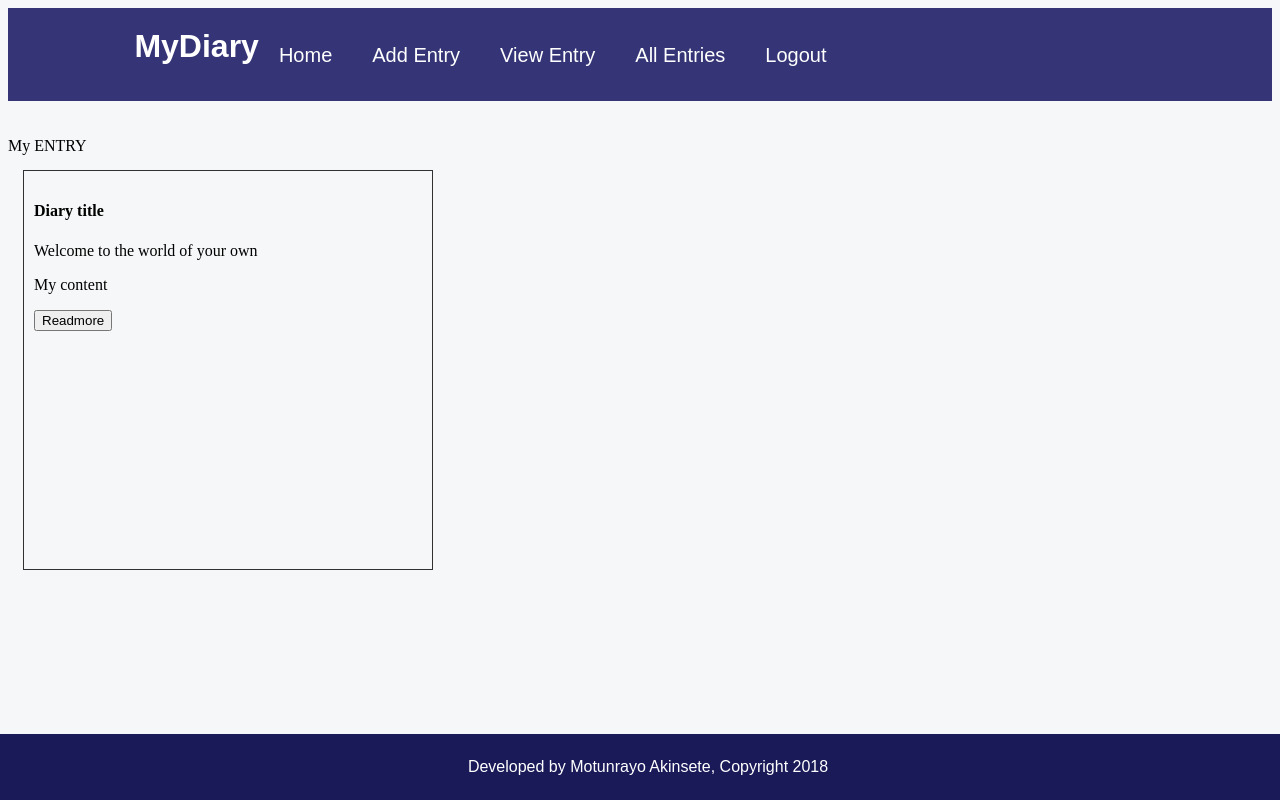
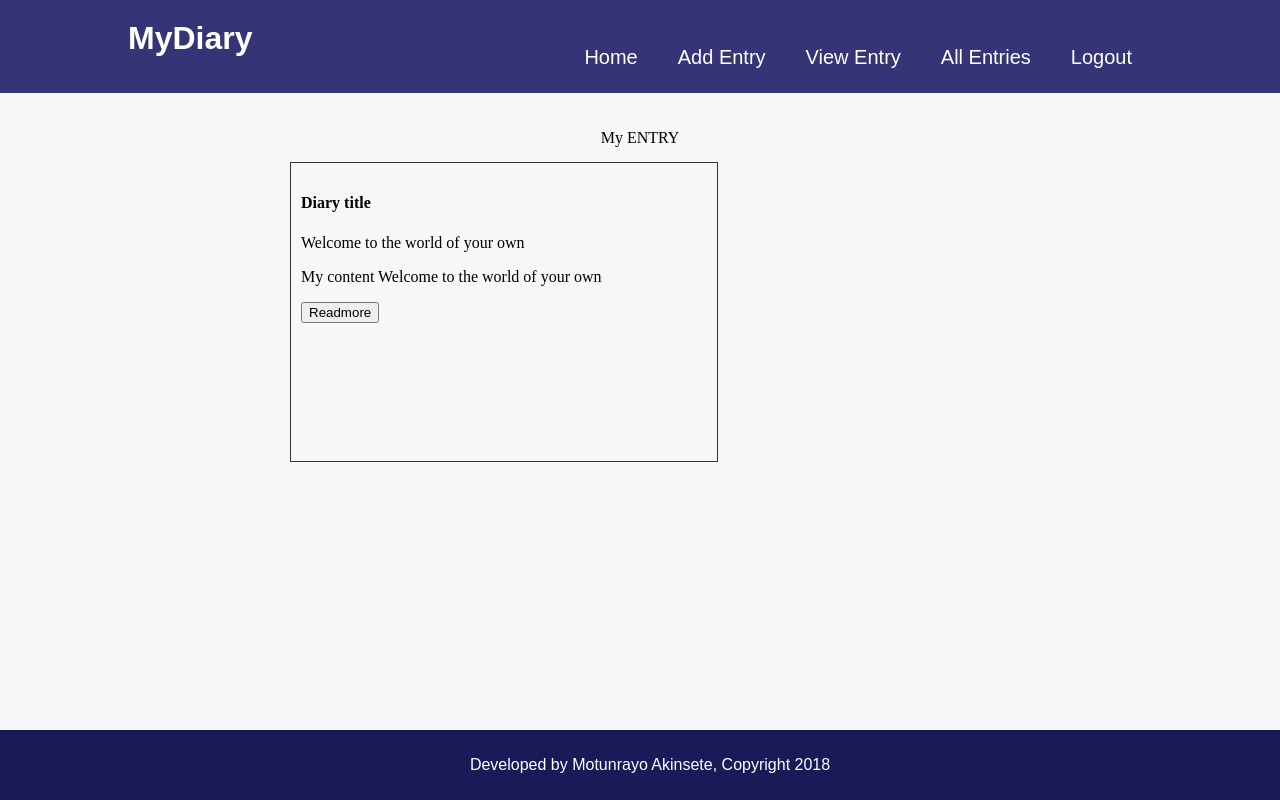
Before and after one commit to Ecklene/mydiaryapp, a website: page UI/viewentry.html in a window 1280 px wide. Drawn offline with Linux system fonts and the light colour scheme.

Commit message:
update gh-pages

```diff
--- a/UI/css/styles.css
+++ b/UI/css/styles.css
@@ -1,6 +1,9 @@
 body{
 	background-color: #f5f7f8;
 	background-size: cover;
+	height:100%;
+	margin:0px;
+	padding:0px;
 }
 
 .ul{
@@ -32,6 +35,7 @@ header{
 	min-height: 70px;
 	border-bottom: #343477 3px solid;
 	font-family: sans-serif;
+
 }
 
 
@@ -65,6 +69,7 @@ header #myheader h1{
 header nav{
 
 margin-top: 10px;
+float: right;
 }
 
 
@@ -137,8 +142,8 @@ header a:hover{
 }
 
 .foot{
-	padding: 8px;
-	margin-top: 8px;
+	padding: 10px;
+	margin-top: 10px;
 	position: fixed;
 	bottom: 0;
 	left:0;
@@ -167,16 +172,19 @@ background-color:#f5f7f8;
 height:860px;
 width:1300px;
 padding:15px;
+
 }
 .grid-container1{
 	display: grid;
 	grid-gap:30px 30px;
 	grid-template-columns: auto auto auto;
 	background-color:#f5f7f8;
-	height:400px;
-	width:800px;
+	height:300px;
+	width:700px;
 	padding:15px;
+	margin: auto ;
 	}
+
 .grid-item{
 	background-color:#f5f7f8;
 	border: 1px solid rgba(0,0,0,0.8);
@@ -209,3 +217,18 @@ padding:15px;
 .logout {
 	float: right;
 }
+
+//media queries
+@media(max-width: 768px){
+	myheader,
+	header nav,
+	header nav li{
+		float:none;
+		text-align:center;
+		width: 100%;
+	}
+header{
+	padding-bottom: 50px;
+
+}
+}
--- a/UI/viewentry.html
+++ b/UI/viewentry.html
@@ -23,14 +23,15 @@
           </div>
        </header>
        <br/><br/>
-       My ENTRY
+      <center>My ENTRY</center>
                 <div class="grid-container1">
                         <div class="grid-item">
                                <h4>Diary title</h4>
                                <div>Welcome to the world of your own</div>
-                               <p>My content</p>
+                               <p>My content Welcome to the world of your own</p>
                                <button>Readmore</button>
                        </div>
+
                        </div>
 <br/>
         <footer class="foot">
```
Also changed, not shown: UI/allentries.html (+1 -1 lines), UI/home.html (+9 -8 lines), UI/login.html (+1 -1 lines), UI/signup.html (+2 -1 lines).
